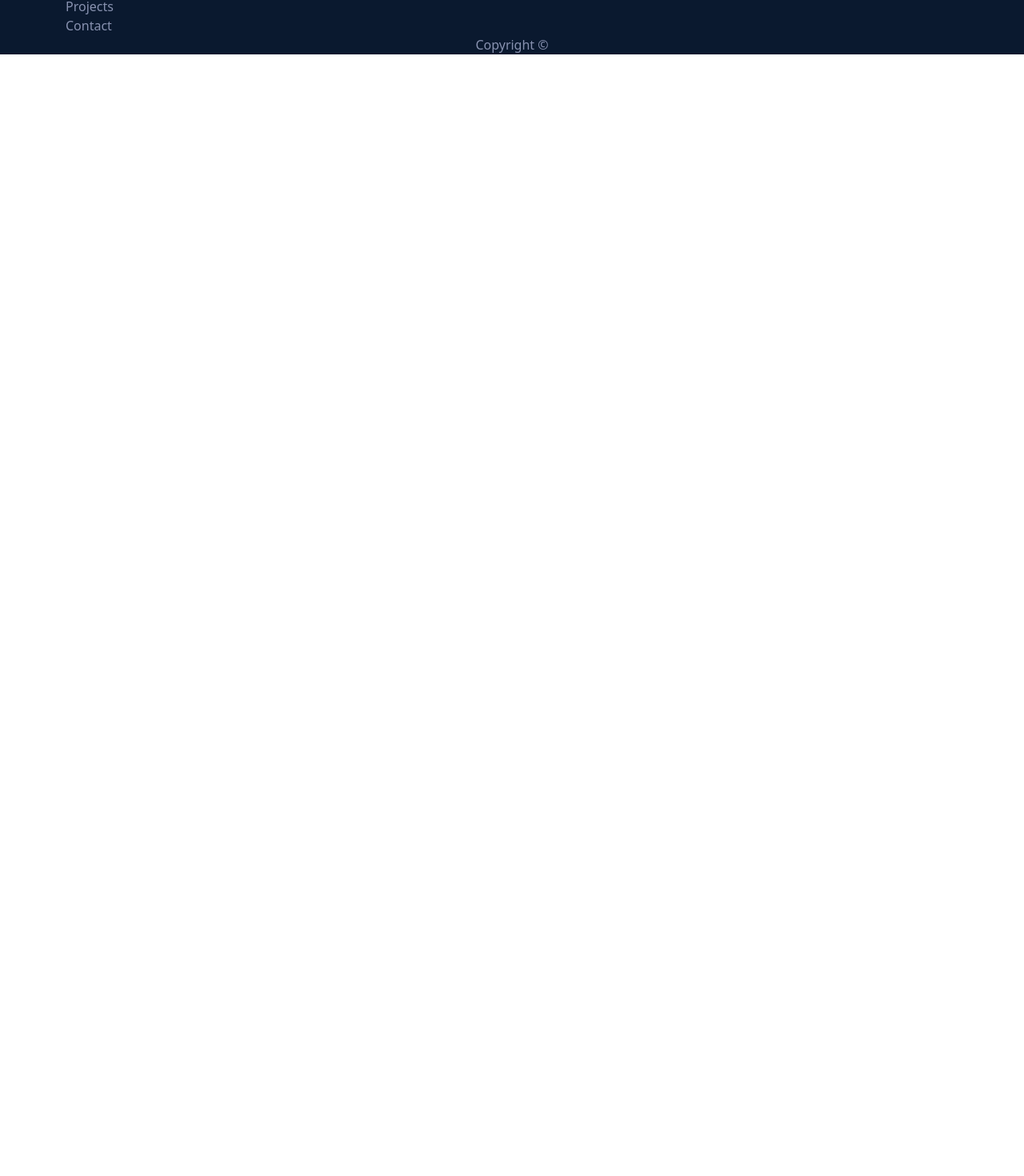
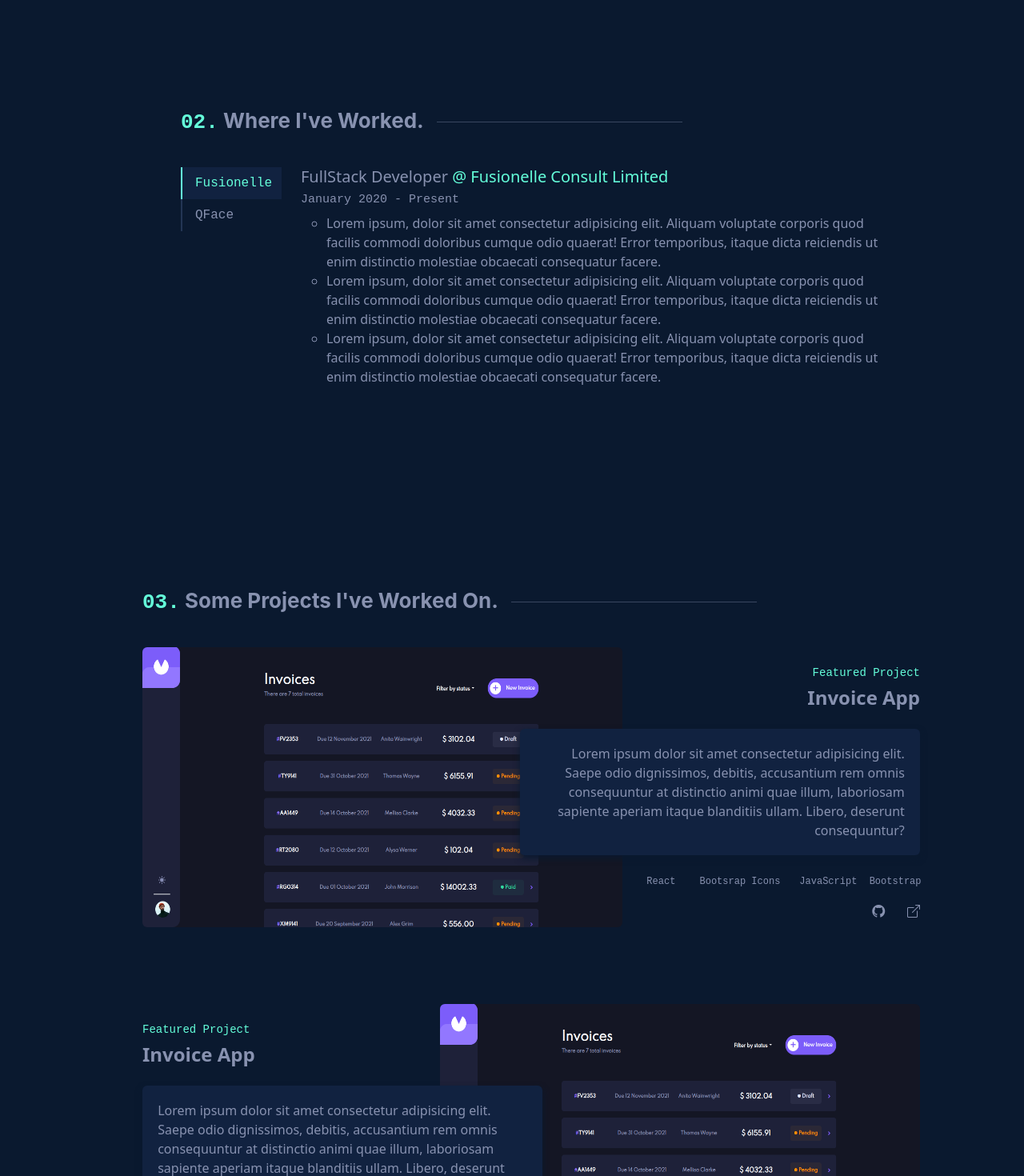
Before and after one commit to Airly12000/portfolio-site, a React (Create React App) app: page / in a window 1280 px wide. Shown: the part 1327-2797 px from the top of the page at 80% size. Before the commit the page ends 1395 px from the top, so only its background shows below. Built offline with nearby package versions, Linux system fonts and the light colour scheme.

Commit message:
experience, projects, contact

```diff
--- a/src/App.css
+++ b/src/App.css
@@ -24,6 +24,10 @@
 
 .fw-b {
 	font-weight: bold;
+}
+
+.col-navy {
+	color: #233554;
 }
 
 .col-green {
@@ -76,9 +80,29 @@
 	margin-top: 10rem;
 }
 
+.mb-10 {
+	margin-bottom: 10rem;
+}
+
+.pt-6 {
+	padding-top: 6rem;
+}
+
+.pt-8 {
+	padding-top: 8rem;
+}
+
+.pt-10 {
+	padding-top: 10rem;
+}
+
 .about-p {
 	line-height: 1.7rem;
 	/* letter-spacing: 1px; */
+}
+
+.fs-12 {
+	font-size: 12px;
 }
 
 .fs-14 {
@@ -97,16 +121,52 @@
 	font-size: 20px;
 }
 
+.fs-24 {
+	font-size: 24px;
+}
+
+.fs-26 {
+	font-size: 26px;
+}
+
 .fs-30 {
 	font-size: 30px;
+}
+
+.fs-50 {
+	font-size: 50px;
 }
 
 .fs-60 {
 	font-size: 60px;
 }
 
+.h-30 {
+	height: 30px;
+}
+
+.h-40 {
+	height: 40px;
+}
+
 .h-55 {
 	height: 55px;
+}
+
+.h-250 {
+	height: 250px;
+}
+
+.h-300 {
+	height: 300px;
+}
+
+.h-350 {
+	height: 350px;
+}
+
+.w-20 {
+	width: 20%;
 }
 
 .w-25 {
@@ -139,3 +199,57 @@ ul.col-4 {
 	top: 30px;
 	left: 50px;
 }
+
+.nav-links {
+	text-decoration: none;
+	color: #8892b0;
+}
+
+.nav-links:hover {
+	color: #64ffda;
+}
+
+.exp-tab {
+	border-left: #233554 solid 2px;
+	background: transparent;
+}
+
+.exp-tab:hover {
+	color: #64ffda;
+	background-color: #112240;
+	cursor: pointer;
+}
+
+.active {
+	border-left: #64ffda solid 2px;
+	color: #64ffda;
+	background-color: #112240;
+}
+
+.col ul {
+	list-style-type: circle;
+}
+
+.left-img {
+	position: absolute;
+	left: 0;
+	top: 0;
+	height: 100%;
+	width: 600px;
+}
+
+.right-img {
+	position: absolute;
+	right: 0;
+	top: 0;
+	height: 100%;
+	width: 600px;
+}
+
+.proj-card {
+	width: 500px;
+	min-height: 100px;
+	background-color: #112240;
+	box-shadow: 0 4px 8px 0 #0a192f;
+	padding: 1.2rem;
+}
--- a/src/App.tsx
+++ b/src/App.tsx
@@ -21,7 +21,7 @@ function App() {
 				<Experience />
 				<Work />
 				<Contact />
-				<nav className='d-flex justify-content-center text-center bg-color'>
+				<nav className='d-flex justify-content-center text-center bg-color h-55 align-items-center mt-5'>
 					Copyright &copy;
 				</nav>
 			</div>
--- a/src/components/Navbar.tsx
+++ b/src/components/Navbar.tsx
@@ -4,20 +4,30 @@ function Navbar() {
 	return (
 		<nav className='navbar fixed-top d-flex px-2 px-md-5 py-3 bg-color text-white top-nav'>
 			<div className='flex-grow-1'>
-				<img src='assets/img/logo.svg' alt='Logo' height={50} width={50} />
+				<a href='/'>
+					<img src='assets/img/logo.svg' alt='Logo' height={50} width={50} />
+				</a>
 			</div>
 			<div className='d-none d-md-flex flex-direction-row align-items-center text-center col-dark-text'>
 				<div className='link-width mono'>
-					<span className='col-green'>01.</span> About
+					<a href='#about' className='nav-links'>
+						<span className='col-green'>01.</span> About
+					</a>
 				</div>
 				<div className='link-width mono'>
-					<span className='col-green'>02.</span> Experience
+					<a href='#experience' className='nav-links'>
+						<span className='col-green'>02.</span> Experience
+					</a>
 				</div>
 				<div className='link-width mono'>
-					<span className='col-green'>03.</span> Work
+					<a href='#projects' className='nav-links'>
+						<span className='col-green'>03.</span> Projects
+					</a>
 				</div>
 				<div className='link-width mono'>
-					<span className='col-green'>04.</span> Contact
+					<a href='#contact' className='nav-links'>
+						<span className='col-green'>04.</span> Contact
+					</a>
 				</div>
 				<div className='link-width mono'>
 					<button className='btn' id='btn-green'>
--- a/src/sections/About.tsx
+++ b/src/sections/About.tsx
@@ -2,10 +2,10 @@ import React from 'react';
 
 function About() {
 	return (
-		<div id='about' className='mt-10 mx-5 ps-5'>
+		<div id='about' className='mx-5 ps-5 pt-6'>
 			<div className='d-flex flex-row text-center align-items-center'>
-				<h1 className='sans col-light fw-b fs-30 my-3 me-md-3 col-other'>
-					<span className='col-green mono fs-30'>01.</span> About Me
+				<h1 className='sans col-light fw-b fs-26 my-3 me-md-3 col-other'>
+					<span className='col-green mono fs-26'>01.</span> About Me
 				</h1>
 				<svg
 					width='307'
--- a/src/sections/Contact.tsx
+++ b/src/sections/Contact.tsx
@@ -1,7 +1,24 @@
 import React from 'react';
 
 function Contact() {
-	return <div>Contact</div>;
+	return (
+		<div
+			id='contact'
+			className='pt-10 mt-6 mx-5 mb-10 d-flex justify-content-center align-items-center flex-column'>
+			<h6 className='sans col-green fs-18 text-center'>04. What's Next?</h6>
+			<h2 className='sans col-light fw-b fs-50 my-3 text-center'>
+				Get In Touch
+			</h2>
+			<p className='w-50 text-center fs-18'>
+				I’m currently looking for any new opportunities, my inbox is always
+				open. Whether you have a question or just want to say hi, I’ll try my
+				best to get back to you!
+			</p>
+			<button type='button' className='btn w-20 h-40 mt-5' id='btn-green'>
+				<span className='mono fs-18'>Contact Me</span>
+			</button>
+		</div>
+	);
 }
 
 export default Contact;
--- a/src/sections/Experience.tsx
+++ b/src/sections/Experience.tsx
@@ -1,7 +1,117 @@
-import React from 'react';
+import React, { useState } from 'react';
 
 function Experience() {
-	return <div>Experience</div>;
+	const [tab, setTab] = useState(1);
+
+	return (
+		<div id='experience' className='pt-10 mx-5 ps-5'>
+			<div className='container px-5 pt-2'>
+				<div className='d-flex flex-row text-center align-items-center'>
+					<h1 className='sans col-light fw-b fs-26 my-3 me-md-3 col-other'>
+						<span className='col-green mono fs-26'>02.</span> Where I've Worked.
+					</h1>
+					<svg
+						width='307'
+						height='1'
+						viewBox='0 0 307 1'
+						fill='none'
+						xmlns='http://www.w3.org/2000/svg'>
+						<line
+							x1='-0.000854492'
+							y1='0.25'
+							x2='307.001'
+							y2='0.25'
+							stroke='#8892b0'
+							stroke-width='0.5'
+						/>
+					</svg>
+				</div>
+				<div className='row mt-4 h-350'>
+					<div className='col-2 mono fs-16'>
+						{tab === 1 ? (
+							<div
+								className='col h-40 d-flex align-items-center ps-3 active exp-tab'
+								onClick={() => setTab(1)}>
+								Fusionelle
+							</div>
+						) : (
+							<div
+								className='col h-40 d-flex align-items-center ps-3 exp-tab'
+								onClick={() => setTab(1)}>
+								Fusionelle
+							</div>
+						)}
+						{tab === 2 ? (
+							<div
+								className='col h-40 d-flex align-items-center ps-3 active exp-tab'
+								onClick={() => setTab(2)}>
+								QFace
+							</div>
+						) : (
+							<div
+								className='col h-40 d-flex align-items-center ps-3 exp-tab'
+								onClick={() => setTab(2)}>
+								QFace
+							</div>
+						)}
+					</div>
+					<div className='col'>
+						{tab === 1 && (
+							<div className='col'>
+								<h3 className='fs-20'>
+									FullStack Developer{' '}
+									<span className='col-green'>
+										@ Fusionelle Consult Limited
+									</span>
+								</h3>
+								<h6 className='mono'>January 2020 - Present</h6>
+								<ul>
+									<li>
+										Lorem ipsum, dolor sit amet consectetur adipisicing elit.
+										Aliquam voluptate corporis quod facilis commodi doloribus
+										cumque odio quaerat! Error temporibus, itaque dicta
+										reiciendis ut enim distinctio molestiae obcaecati
+										consequatur facere.
+									</li>
+									<li>
+										Lorem ipsum, dolor sit amet consectetur adipisicing elit.
+										Aliquam voluptate corporis quod facilis commodi doloribus
+										cumque odio quaerat! Error temporibus, itaque dicta
+										reiciendis ut enim distinctio molestiae obcaecati
+										consequatur facere.
+									</li>
+									<li>
+										Lorem ipsum, dolor sit amet consectetur adipisicing elit.
+										Aliquam voluptate corporis quod facilis commodi doloribus
+										cumque odio quaerat! Error temporibus, itaque dicta
+										reiciendis ut enim distinctio molestiae obcaecati
+										consequatur facere.
+									</li>
+								</ul>
+							</div>
+						)}
+						{tab === 2 && (
+							<div className='col'>
+								<h3 className='fs-20'>
+									Fronend Developer{' '}
+									<span className='col-green'>@ QFace Group Ghana</span>
+								</h3>
+								<h6 className='mono'>January 2020 - Present</h6>
+								<ul>
+									<li>
+										Lorem ipsum dolor sit amet consectetur adipisicing elit.
+										Itaque porro enim repellendus id ipsa repellat illo
+										cupiditate, placeat similique quasi asperiores velit aperiam
+										rerum incidunt accusantium omnis, dicta neque fugit.
+									</li>
+								</ul>
+							</div>
+						)}
+					</div>
+				</div>
+			</div>
+		</div>
+	);
 }
 
 export default Experience;
--- a/src/sections/Projects.tsx
+++ b/src/sections/Projects.tsx
@@ -1,7 +1,101 @@
 import React from 'react';
 
 function Projects() {
-	return <div>Projects</div>;
+	return (
+		<div id='projects' className='pt-10 mx-5 ps-5'>
+			<div className='d-flex flex-row text-center align-items-center mb-4'>
+				<h1 className='sans col-light fw-b fs-26 my-3 me-md-3 col-other'>
+					<span className='col-green mono fs-26'>03.</span> Some Projects I've
+					Worked On.
+				</h1>
+				<svg
+					width='307'
+					height='1'
+					viewBox='0 0 307 1'
+					fill='none'
+					xmlns='http://www.w3.org/2000/svg'>
+					<line
+						x1='-0.000854492'
+						y1='0.25'
+						x2='307.001'
+						y2='0.25'
+						stroke='#8892b0'
+						stroke-width='0.5'
+					/>
+				</svg>
+			</div>
+			<div className='position-relative h-350'>
+				<img
+					src='assets/img/invoiceapp.png'
+					alt='invoiceapp'
+					className='left-img rounded'
+				/>
+				<div className='position-absolute end-0 top-0 text-end'>
+					<div className='col mb-2 mt-4'>
+						<h6 className='mono fs-14 col-green'>Featured Project</h6>
+					</div>
+					<div className='col mb-2'>
+						<h4 className='fs-24 fw-b'>Invoice App</h4>
+					</div>
+					<div className='col mb-2 proj-card rounded mt-4'>
+						Lorem ipsum dolor sit amet consectetur adipisicing elit. Saepe odio
+						dignissimos, debitis, accusantium rem omnis consequuntur at
+						distinctio animi quae illum, laboriosam sapiente aperiam itaque
+						blanditiis ullam. Libero, deserunt consequuntur?
+					</div>
+					<div className='col mb-2 mt-4 mono row justify-content-end fs-12 text-end'>
+						<div className='col-2'>React</div>
+						<div className='col-3'>Bootsrap Icons</div>
+						<div className='col-2'>JavaScript</div>
+						<div className='col-2'>Bootstrap</div>
+					</div>
+					<div className='col mb-2 mt-3 row justify-content-end text-end'>
+						<div className='col-1'>
+							<i className='bi bi-github'></i>
+						</div>
+						<div className='col-1'>
+							<i className='bi bi-box-arrow-up-right'></i>
+						</div>
+					</div>
+				</div>
+			</div>
+			<div className='position-relative h-350 mt-6'>
+				<img
+					src='assets/img/invoiceapp.png'
+					alt='invoiceapp'
+					className='right-img rounded'
+				/>
+				<div className='position-absolute start-0 top-0 text-start'>
+					<div className='col mb-2 mt-4'>
+						<h6 className='mono fs-14 col-green'>Featured Project</h6>
+					</div>
+					<div className='col mb-2'>
+						<h4 className='fs-24 fw-b'>Invoice App</h4>
+					</div>
+					<div className='col mb-2 proj-card rounded mt-4'>
+						Lorem ipsum dolor sit amet consectetur adipisicing elit. Saepe odio
+						dignissimos, debitis, accusantium rem omnis consequuntur at
+						distinctio animi quae illum, laboriosam sapiente aperiam itaque
+						blanditiis ullam. Libero, deserunt consequuntur?
+					</div>
+					<div className='col mb-2 mt-4 mono row justify-content-start fs-12 text-start'>
+						<div className='col-2'>JavaScript</div>
+						<div className='col-2'>Bootstrap</div>
+						<div className='col-3'>Bootsrap Icons</div>
+						<div className='col-2'>React</div>
+					</div>
+					<div className='col mb-2 mt-3 row justify-content-start text-start'>
+						<div className='col-1'>
+							<i className='bi bi-github'></i>
+						</div>
+						<div className='col-1'>
+							<i className='bi bi-box-arrow-up-right'></i>
+						</div>
+					</div>
+				</div>
+			</div>
+		</div>
+	);
 }
 
 export default Projects;
```
Also changed, not shown: public/assets/img/invoiceapp.png (added).
